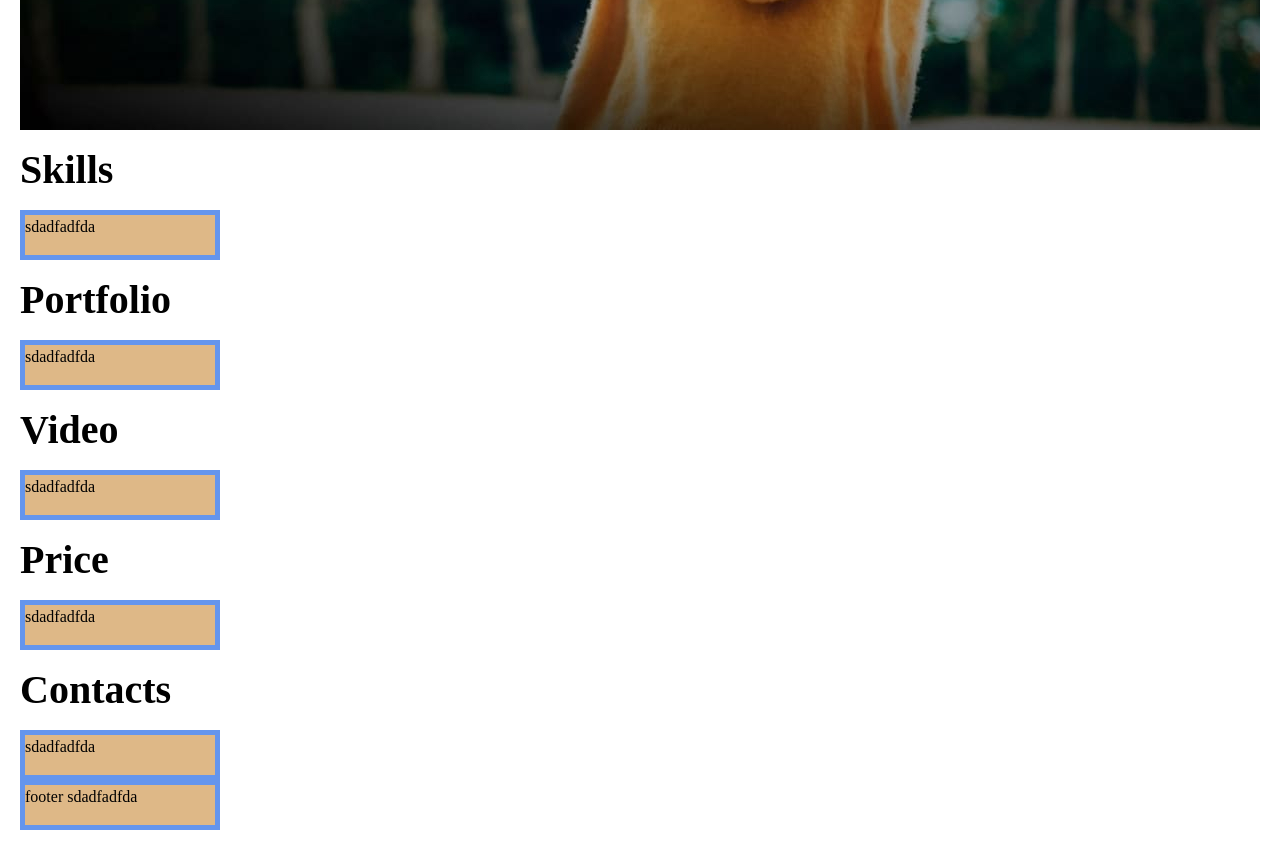
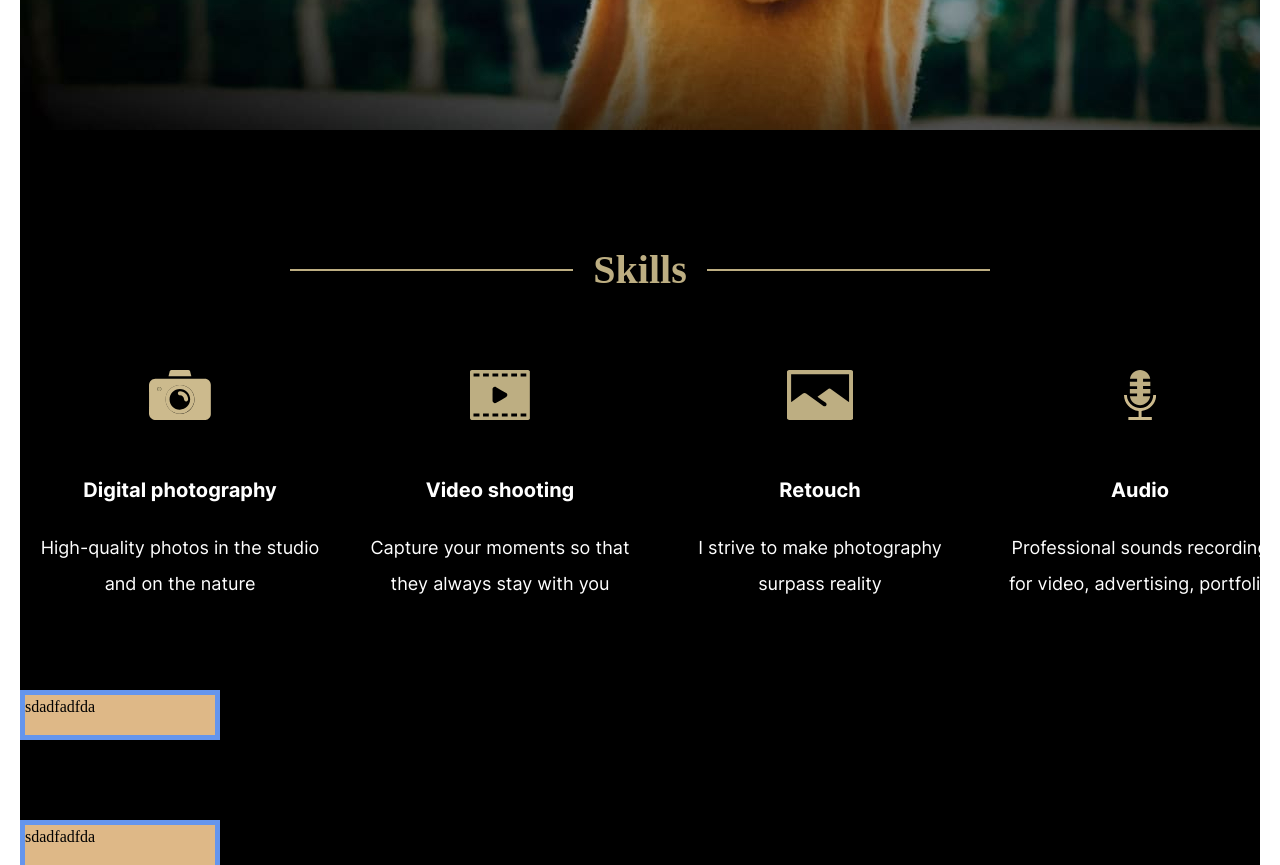
Before and after one commit to Maxlablearn/Stage0, a plain HTML site: page portfolio/index.html in a window 1280 px wide. Shown: the part 780-1645 px from the top of the page. Before the commit the page ends 1610 px from the top, so only its background shows below. Drawn offline with Linux system fonts and the light colour scheme.

Commit message:
feat: add skill section

```diff
--- a/portfolio/index.html
+++ b/portfolio/index.html
@@ -37,23 +37,48 @@
                     <div class="hero-button" id="hero-button">Hire me</div>
                 </div>
             </section>
-            <section class="section" id="skills">
-                <h2 class="section-title">Skills</h2>
-                <div class="experiment-box">sdadfadfda</div>
+            <section class="section-skills" id="skills">
+                <div class="section-name">
+                    <div class="section-name-line"></div>
+                    <h2 class="section-title">Skills</h2>
+                    <div class="section-name-line"></div>
+                </div>
+                <div class="skils-container">
+                    <div class="skills-photography">
+                        <div class="skill-ico-photo"></div>
+                        <div class="skill-name">Digital photography</div>
+                        <div class="skill-description">High-quality photos in the studio and on the nature</div>
+                    </div>
+                    <div class="skills-video">
+                        <div class="skill-ico-video"></div>
+                        <div class="skill-name">Video shooting</div>
+                        <div class="skill-description">Capture your moments so that they always stay with you</div>
+                    </div>
+                    <div class="skills-retouch">
+                        <div class="skill-ico-retouch"></div>
+                        <div class="skill-name">Retouch</div>
+                        <div class="skill-description">I strive to make photography surpass reality</div>
+                    </div>
+                    <div class="skills-audio">
+                        <div class="skill-ico-audio"></div>
+                        <div class="skill-name">Audio</div>
+                        <div class="skill-description">Professional sounds recording for video, advertising, portfolio</div>
+                    </div>
+                </div>
             </section>
-            <section class="section" id="portfolio">
+            <section class="section-portfolio" id="portfolio">
                 <h2 class="section-title">Portfolio</h2>
                 <div class="experiment-box">sdadfadfda</div>
             </section>
-            <section class="section" id="video">
+            <section class="section-video" id="video">
                 <h2 class="section-title">Video</h2>
                 <div class="experiment-box">sdadfadfda</div>
             </section>
-            <section class="section" id="price">
+            <section class="section-price" id="price">
                 <h2 class="section-title">Price</h2>
                 <div class="experiment-box">sdadfadfda</div>
             </section>
-            <section class="section" id="contacts">
+            <section class="section-contacts" id="contacts">
                 <h2 class="section-title">Contacts</h2>
                 <div class="experiment-box">sdadfadfda</div>
             </section>
--- a/portfolio/style.css
+++ b/portfolio/style.css
@@ -250,3 +250,104 @@ header {
     color: #ffffff;
     transition-duration: 0.7s;
 }
+
+.section-skills, .section-portfolio, .section-video,
+.section-price, .section-contacts {
+    display: flex;
+    flex-direction: column;
+    background-color: #000;
+}
+
+.section-skills {
+    height: 480px;
+
+}
+
+.section-name {
+    height: 80px;
+    width: 700px;
+    margin: 100px auto 60px auto;
+    color: #BDAE82;
+    display: flex;
+    flex-direction: row;
+    justify-content: center;
+    align-items: center;
+}
+
+.section-name-line {
+    height: 2px;
+    background-color: #BDAE82;
+    flex-grow: 10;
+}
+
+.section-title {
+    font-family: Merriweather;
+    font-style: normal;
+    font-weight: bold;
+    font-size: 40px;
+    line-height: 80px;
+    text-align: center;
+    flex-shrink: 0;
+    flex-grow: 0;
+    margin: auto 20px;
+}
+
+.skils-container {
+    height: 242px;
+    display: flex;
+    flex-direction: row;
+    justify-content: space-between;
+}
+
+.skill-ico-photo {
+    height: 50px;
+    width: 62px;
+    background-image: url('./assets/svg/photo-ico.svg');
+    margin: 0 auto;
+}
+
+.skill-ico-video {
+    height: 50px;
+    width: 60px;
+    background-image: url('./assets/svg/video-ico.svg');
+    margin: 0 auto;
+}
+
+.skill-ico-retouch {
+    height: 50px;
+    width: 66px;
+    background-image: url('./assets/svg/retouch-ico.svg');
+    margin: 0 auto;
+}
+
+.skill-ico-audio {
+    height: 50px;
+    width: 32px;
+    background-image: url('./assets/svg/audio-ico.svg');
+    margin: 0 auto;
+}
+
+.skill-name {
+    font-family: Inter;
+    font-style: normal;
+    font-weight: bold;
+    font-size: 20px;
+    line-height: 40px;
+    text-align: center;
+    color: #fff;
+    margin-top: 50px;
+    margin-bottom: 20px;
+}
+
+.skill-description {
+    font-family: Inter;
+    font-style: normal;
+    font-weight: normal;
+    font-size: 18px;
+    line-height: 36px;
+    text-align: center;
+    color: #FFFFFF;
+    margin: 0 20px;
+    height: 72px;
+    width: 280px;
+}
```
Also changed, not shown: portfolio/assets/svg/audio-ico.svg (added), portfolio/assets/svg/photo-ico.svg (added), portfolio/assets/svg/retouch-ico.svg (added), portfolio/assets/svg/video-ico.svg (added).
